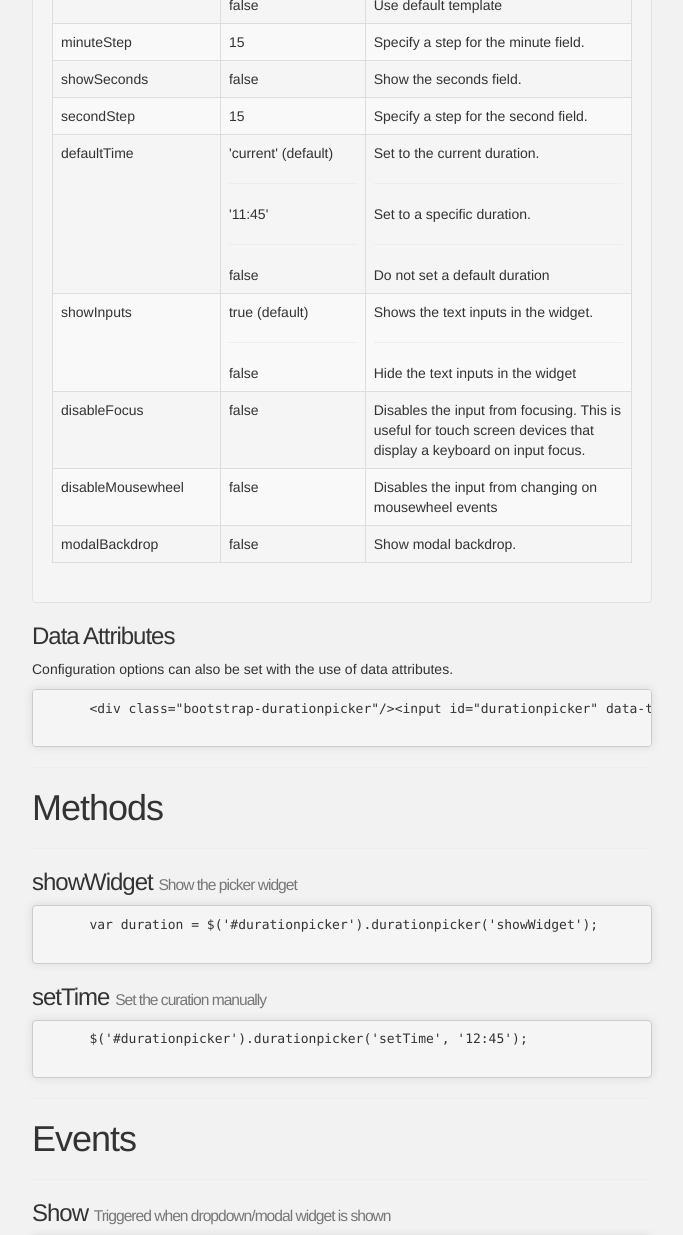
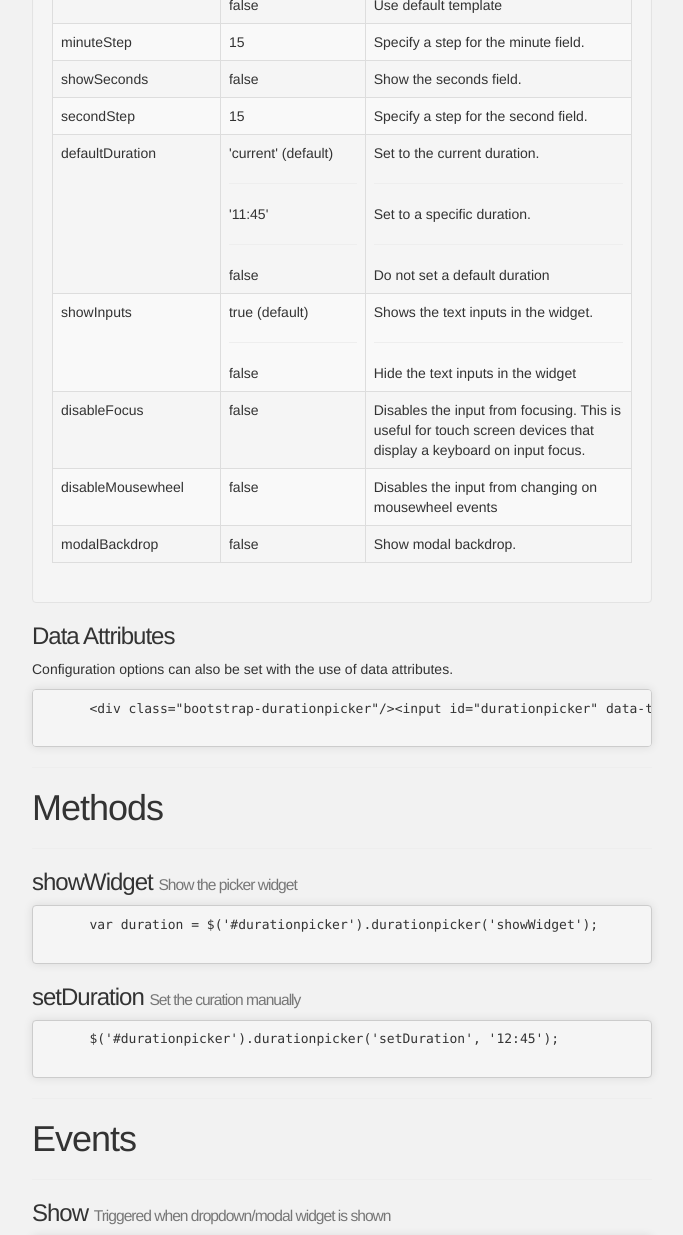
Before and after one commit to Bilbous/bootstrap-durationpicker, a plain HTML site: page index.html in a window 1280 px wide. Shown: the part 1500-2735 px from the top of the page, without its empty margins (298-981 px from the left). Drawn offline with nearby package versions, Linux system fonts and the light colour scheme.

Commit message:
update some "time" to "duration"

```diff
--- a/index.html
+++ b/index.html
@@ -107,7 +107,7 @@
                     template: 'modal',
                     appendWidgetTo: 'body',
                     showSeconds: false,
-                    defaultTime: false
+                    defaultDuration: false
                 });
             &lt;/script&gt;
         &lt;/body&gt;
@@ -302,7 +302,7 @@
                         <td>Specify a step for the second field.</td>
                     </tr>
                     <tr>
-                        <td>defaultTime</td>
+                        <td>defaultDuration</td>
                         <td>
                             'current' (default) <hr />
                             '11:45' <hr />
@@ -357,9 +357,9 @@
     <pre class="prettyprint linenums">
       var duration = $('#durationpicker').durationpicker('showWidget');
     </pre>
-        <h3>setTime <small>Set the curation manually</small></h3>
+        <h3>setDuration <small>Set the curation manually</small></h3>
     <pre class="prettyprint linenums">
-      $('#durationpicker').durationpicker('setTime', '12:45');
+      $('#durationpicker').durationpicker('setDuration', '12:45');
     </pre>
         <hr>
         <h1>Events</h1>
@@ -383,7 +383,7 @@
     </pre>
             <h3>Update <small>Triggered when the date is updated</small></h3>
     <pre class="prettyprint linenums">
-      $('#durationpicker').durationpicker().on('changeTime.durationpicker', function(e) {
+      $('#durationpicker').durationpicker().on('changeDuration.durationpicker', function(e) {
         console.log('The duration is ' + e.duration.value);
         console.log('The hour is ' + e.duration.hour);
         console.log('The minute is ' + e.duration.minute);
```
